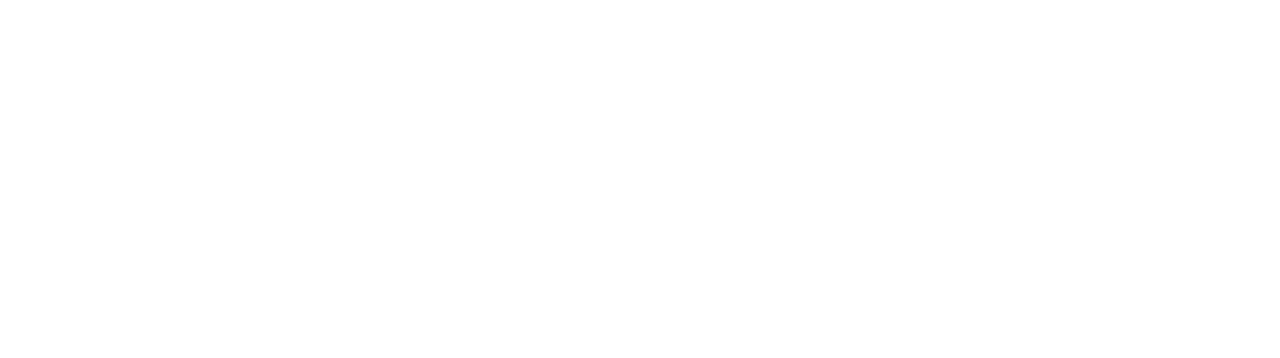
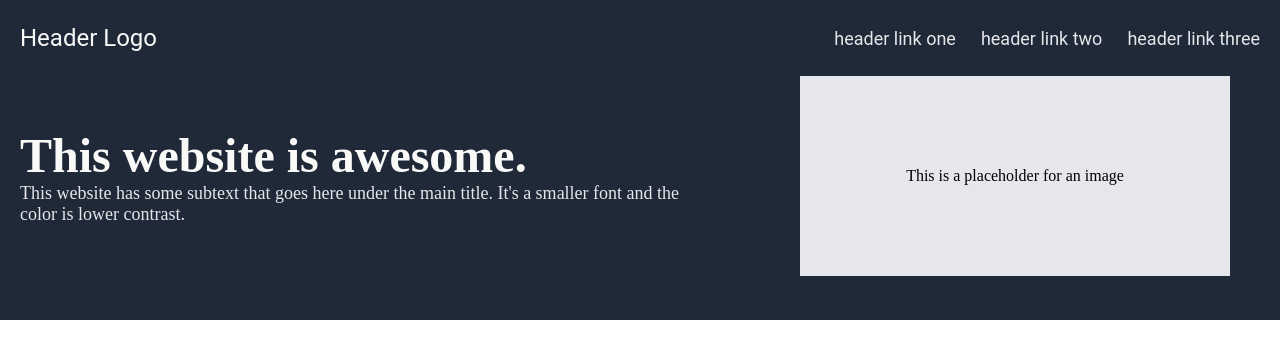
Before and after one commit to ariellew1/landing-page, a plain HTML site: page index.html in a window 1280 px wide. Drawn offline with Linux system fonts and the light colour scheme.

Commit message:
Page header
I have completed the creation of the page header.

```diff
--- a/index.html
+++ b/index.html
@@ -9,13 +9,24 @@
 	<body>
 		<header>
 			<div class="header-top">
-				<div class="logo"></div>
-				<div class="menu"></div>
+				<div class="logo"><p>Header Logo</p></div>
+				<div class="menu">
+					<ul>
+						<li>header link one</li>
+						<li>header link two</li>
+						<li>header link three</li>
+					</ul>
+				</div>
 			</div>
 			<div class="header-bottom">
-                <div class="text-left"></div>
-                <div class="placeholder"></div>
-            </div>
+				<div class="text-left">
+					<p class="bold-text">This website is awesome.</p>
+					<p>This website has some subtext that goes here under the main title. It's a smaller font and the color is lower contrast.</p>
+				</div>
+				<div class="placeholder">
+					<p>This is a placeholder for an image</p>
+				</div>
+			</div>
 		</header>
 		<main></main>
 		<footer></footer>
--- a/main.css
+++ b/main.css
@@ -0,0 +1,76 @@
+body {
+	margin: 0;
+	padding: 0;
+	box-sizing: border-box;
+}
+
+header {
+	width: 100vw;
+	height: 320px;
+	background-color: #1f2937;
+}
+
+.header-top {
+	font-family: Roboto;
+	display: flex;
+	justify-content: space-between;
+	align-items: center;
+	margin-left: 20px;
+	margin-right: 20px;
+}
+
+.header-top .logo {
+	font-size: 24px;
+	color: #f9faf8;
+}
+
+.header-top > .menu ul {
+	display: flex;
+	gap: 25px;
+}
+
+.header-top > .menu ul > li {
+	text-decoration: none;
+	list-style: none;
+	font-size: 18px;
+	color: #e5e7eb;
+}
+
+.header-bottom {
+	display: flex;
+	justify-content: space-between;
+	align-items: center;
+	margin-left: 20px;
+	margin-right: 20px;
+}
+
+.text-left {
+	width: 680px;
+	margin: 0;
+}
+
+.text-left p {
+	font-size: 18px;
+	color: #e5e7eb;
+	margin-top: 0;
+	margin-bottom: 0;
+}
+
+.text-left .bold-text {
+	font-size: 48px;
+	font-weight: bold;
+	color: #f9faf8;
+	margin-top: 0;
+	margin-bottom: 0;
+}
+
+.placeholder {
+	display: flex;
+	justify-content: center;
+	align-items: center;
+	margin-right: 30px;
+	width: 430px;
+	height: 200px;
+	background-color: #e5e7eb;
+	font: 36px light italic #1f2937;
+}
```
